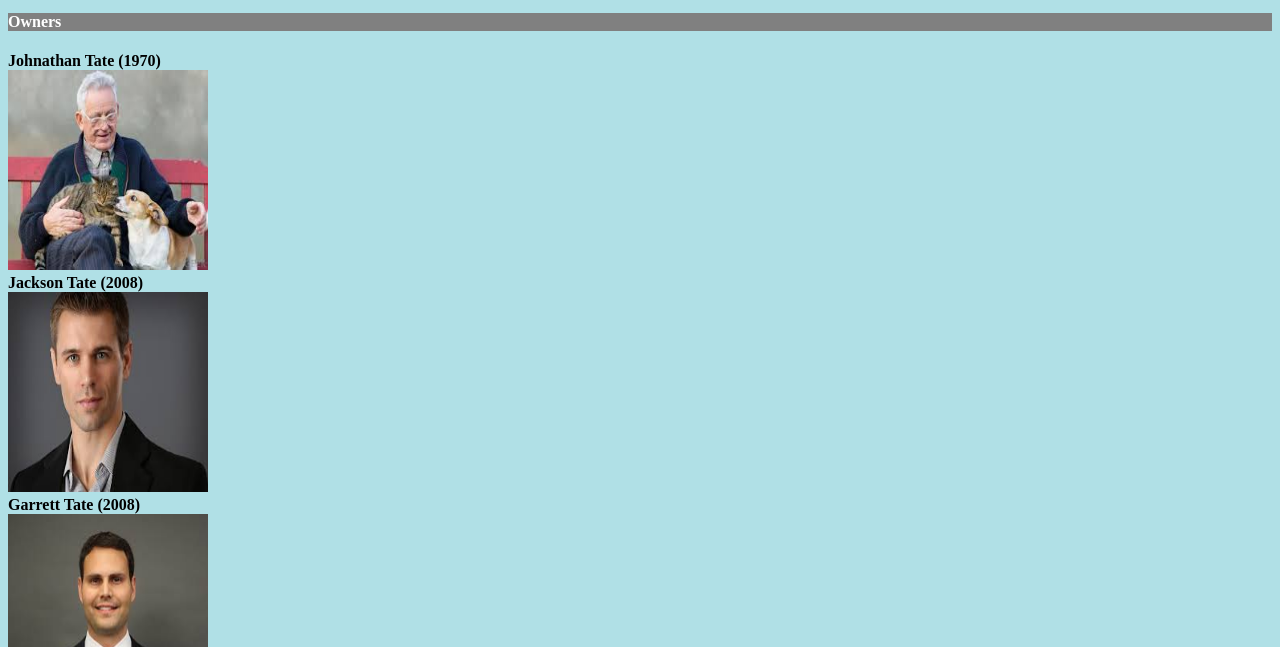
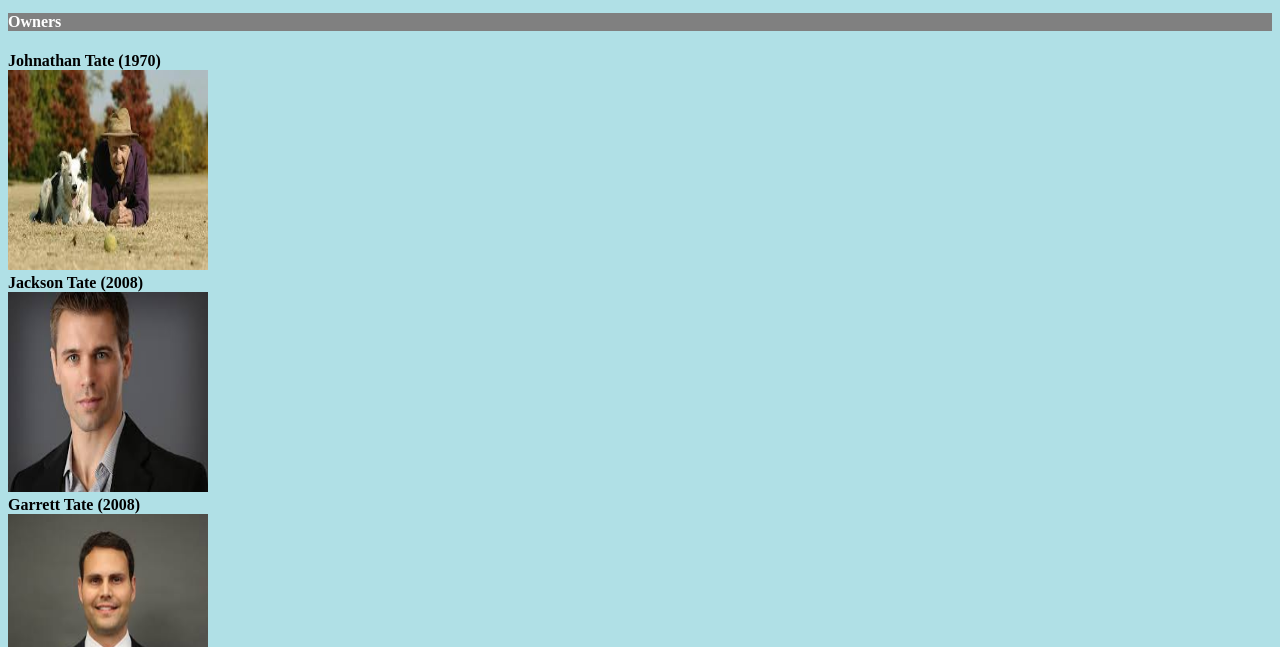
Before and after one commit to ocs1003/admn410, a plain HTML site: page employees.html in a window 1280 px wide. Shown: the part 153-800 px from the top of the page. Drawn offline with Linux system fonts and the light colour scheme.

Commit message:
Update employees.html

```diff
--- a/employees.html
+++ b/employees.html
@@ -23,7 +23,7 @@
 			</header>
 			<p>
 			<strong>Johnathan Tate (1970)</strong><br />
-			<img src="admn410/o1.JPG"style="width:200px;height:200px;"><br />
+			<img src="o1.png"style="width:200px;height:200px;"><br />
 			<strong>Jackson Tate (2008)</strong><br />
 			<img src="o2.jpeg"style="width:200px;height:200px;"><br />
 			<strong>Garrett Tate (2008)</strong><br />
```
